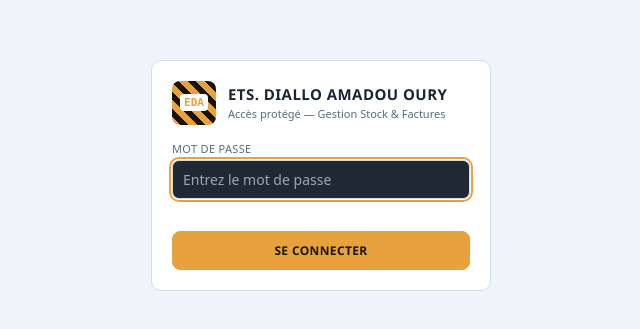
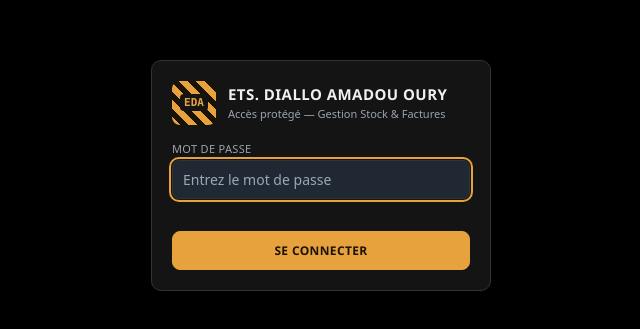
Before and after one commit to boubacardraga123-sketch/Quincaillerie, an Electron app: page index.html in a window 1280 px wide. Shown: the part 225-554 px from the top of the page, without its empty margins (319-959 px from the left). Drawn offline with Linux system fonts and the light colour scheme.

Commit message:
Add files via upload

```diff
--- a/index.html
+++ b/index.html
@@ -6,19 +6,19 @@
 <title>ETS. DIALLO AMADOU OURY — Gestion Stock & Factures</title>
 <style>
   :root{
-    --bg:#f0f4f8;
-    --panel:#ffffff;
-    --panel-2:#eef2f7;
-    --line:#d0dce8;
-    --text:#1a2533;
-    --text-dim:#5a6b7e;
+    --bg:#000000;
+    --panel:#141414;
+    --panel-2:#1e1e1e;
+    --line:#333333;
+    --text:#f0f0f0;
+    --text-dim:#9aa3ad;
     --accent:#e8a23d;
-    --accent-dim:#b8791a;
-    --danger:#c0392b;
-    --danger-bg:#fbe4df;
-    --success:#2e7d52;
-    --success-bg:#e4f3ea;
-    --ink:#3e6fa8;
+    --accent-dim:#c68a30;
+    --danger:#e5675a;
+    --danger-bg:#3a1f1c;
+    --success:#4caf7d;
+    --success-bg:#1c3327;
+    --ink:#6fa3e0;
     --radius:10px;
     --font-display:"Segoe UI","Helvetica Neue",Arial,sans-serif;
     --font-body:system-ui,-apple-system,"Segoe UI",Roboto,Arial,sans-serif;
@@ -439,7 +439,7 @@ function defaultApp(){
       utilisateurActif:"",
       seuilDetteJours:30,
       motDePasse:"bhds123",
-      theme:{ bg:"#f0f4f8", panel:"#ffffff", panel2:"#eef2f7", accent:"#e8a23d", text:"#1a2533" }
+      theme:{ bg:"#000000", panel:"#141414", panel2:"#1e1e1e", accent:"#e8a23d", text:"#f0f0f0" }
     },
     nextNumero:1
   };
@@ -458,7 +458,7 @@ function load(){
     if(APP.settings.seuilDetteJours==null) APP.settings.seuilDetteJours=30;
     if(APP.settings.utilisateurActif==null) APP.settings.utilisateurActif="";
     if(!APP.settings.motDePasse) APP.settings.motDePasse="bhds123";
-    if(!APP.settings.theme) APP.settings.theme={ bg:"#f0f4f8", panel:"#ffffff", panel2:"#eef2f7", accent:"#e8a23d", text:"#1a2533" };
+    if(!APP.settings.theme) APP.settings.theme={ bg:"#000000", panel:"#141414", panel2:"#1e1e1e", accent:"#e8a23d", text:"#f0f0f0" };
     if(!APP.nextNumero) APP.nextNumero=1;
     if(!APP.shop) APP.shop = defaultApp().shop;
     // migration : s'assurer que chaque facture a un tableau de paiements et un reste à jour
@@ -482,11 +482,11 @@ function save(){
 function applyTheme(){
   var t = (APP.settings && APP.settings.theme) || {};
   var root = document.documentElement.style;
-  root.setProperty("--bg", t.bg || "#f0f4f8");
-  root.setProperty("--panel", t.panel || "#ffffff");
-  root.setProperty("--panel-2", t.panel2 || "#eef2f7");
+  root.setProperty("--bg", t.bg || "#000000");
+  root.setProperty("--panel", t.panel || "#141414");
+  root.setProperty("--panel-2", t.panel2 || "#1e1e1e");
   root.setProperty("--accent", t.accent || "#e8a23d");
-  root.setProperty("--text", t.text || "#1a2533");
+  root.setProperty("--text", t.text || "#f0f0f0");
 }
 function factureReste(f){
   var paye = (Number(f.avance)||0) + (f.paiements||[]).reduce(function(s,p){ return s+(Number(p.montant)||0); },0);
@@ -1131,7 +1131,7 @@ function viewClientDetail(all){
 /* ============ PARAMÈTRES ============ */
 function viewParametres(){
   var s = APP.shop;
-  var theme = (APP.settings && APP.settings.theme) || { bg:"#f0f4f8", panel:"#ffffff", panel2:"#eef2f7", accent:"#e8a23d", text:"#1a2533" };
+  var theme = (APP.settings && APP.settings.theme) || { bg:"#000000", panel:"#141414", panel2:"#1e1e1e", accent:"#e8a23d", text:"#f0f0f0" };
   return ''+
   '<div class="card">'+
     '<h2>Informations de la quincaillerie</h2>'+
@@ -1800,7 +1800,7 @@ function attachHandlers(){
   });
   var btnResetTheme = document.getElementById("btnResetTheme");
   if(btnResetTheme) btnResetTheme.addEventListener("click", function(){
-    APP.settings.theme = { bg:"#f0f4f8", panel:"#ffffff", panel2:"#eef2f7", accent:"#e8a23d", text:"#1a2533" };
+    APP.settings.theme = { bg:"#000000", panel:"#141414", panel2:"#1e1e1e", accent:"#e8a23d", text:"#f0f0f0" };
     applyTheme();
     save(); render();
   });
```
